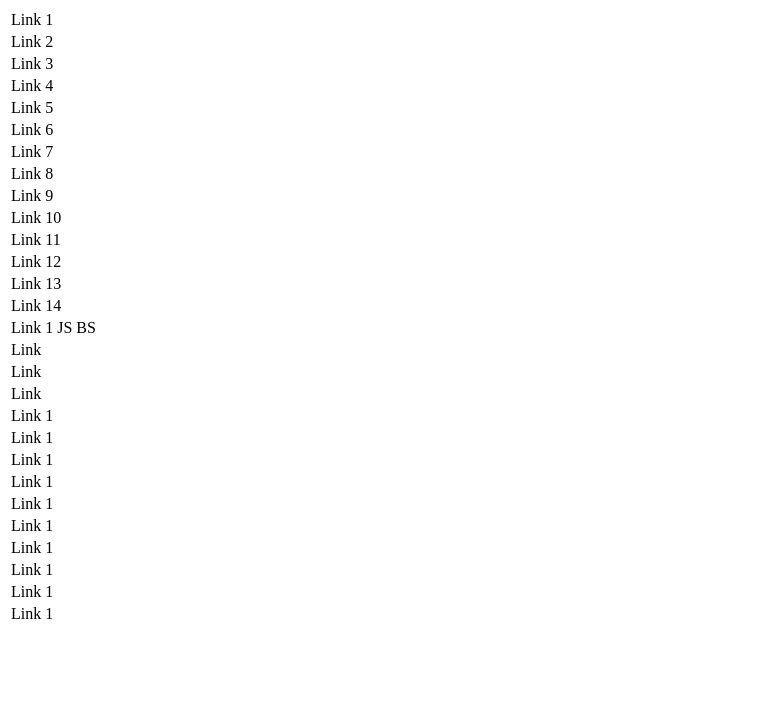
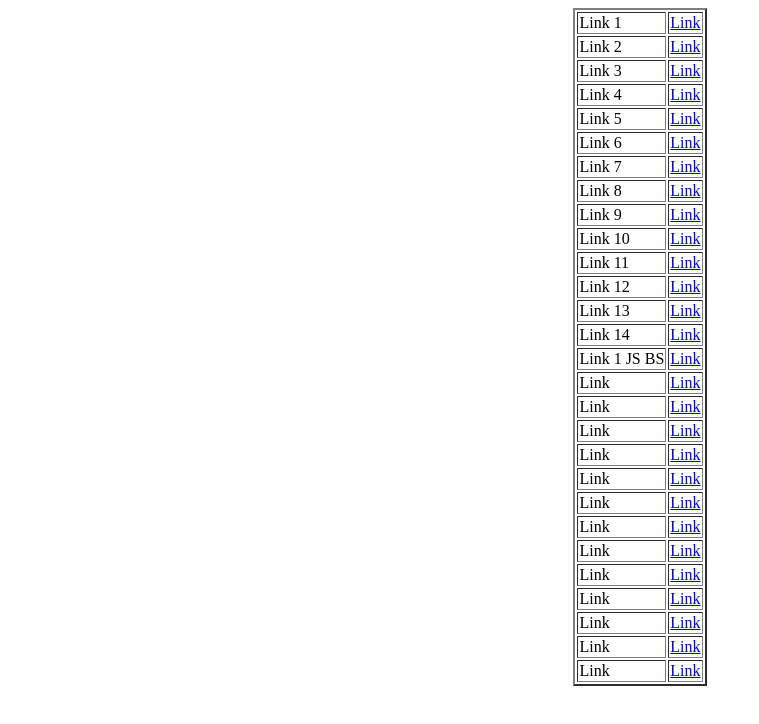
Before and after one commit to Swasthikreddy470/captain, a plain HTML site: page index.html in a window 1280 px wide. Shown: the whole page, without its empty margins (0-759 px from the left). Drawn offline with Linux system fonts and the light colour scheme.

Commit message:
Update index.html

```diff
--- a/index.html
+++ b/index.html
@@ -6,119 +6,121 @@
     <title>Document</title>
 </head>
 <body>
-    <table>
+    <center>
+        <table border="2">
             <tr>
                 <td>Link 1</td>
-            <td><a href="task1.html"></a></td>
+                <td><a href="task1.html">Link</a></td>
             </tr>
             <tr>
                 <td>Link 2</td>
-            <td><a href="task2.html"></a></td>
+                <td><a href="task2.html">Link</a></td>
             </tr>
             <tr>
                 <td>Link 3</td>
-            <td><a href="task3.html"></a></td>
+                <td><a href="task3.html">Link</a></td>
             </tr>
             <tr>
                 <td>Link 4</td>
-            <td><a href="task4.html"></a></td>
+                <td><a href="task4.html">Link</a></td>
             </tr>
             <tr>
                 <td>Link 5</td>
-            <td><a href="task5.html"></a></td>
+                <td><a href="task5.html">Link</a></td>
             </tr>
             <tr>
                 <td>Link 6</td>
-            <td><a href="task6.html"></a></td>
+                <td><a href="task6.html">Link</a></td>
             </tr>
             <tr>
                 <td>Link 7</td>
-            <td><a href="task7.html"></a></td>
+                <td><a href="task7.html">Link</a></td>
             </tr>
             <tr>
                 <td>Link 8</td>
-            <td><a href="task8.html"></a></td>
+                <td><a href="task8.html">Link</a></td>
             </tr>
             <tr>
                 <td>Link 9</td>
-            <td><a href="Task1.html"></a></td>
+                <td><a href="Task1.html">Link</a></td>
             </tr>
             <tr>
                 <td>Link 10</td>
-            <td><a href="Task2.html"></a></td>
+                <td><a href="Task2.html">Link</a></td>
             </tr>
             <tr>
                 <td>Link 11</td>
-            <td><a href="Task3.html"></a></td>
+                <td><a href="Task3.html">Link</a></td>
             </tr>
             <tr>
                 <td>Link 12</td>
-            <td><a href="Task4.html"></a></td>
+                <td><a href="Task4.html">Link</a></td>
             </tr>
             <tr>
                 <td>Link 13</td>
-            <td><a href="Task5.html"></a></td>
+                <td><a href="Task5.html">Link</a></td>
             </tr>
             <tr>
                 <td>Link 14</td>
-            <td><a href="Task6.html"></a></td>
+                <td><a href="Task6.html">Link</a></td>
             </tr>
             <tr>
                 <td>Link 1 JS BS</td>
-            <td><a href="bs1.html"></a></td>
+                <td><a href="bs1.html">Link</a></td>
             </tr>
             <tr>
                 <td>Link</td>
-            <td><a href="bs2.html"></a></td>
+                <td><a href="bs2.html">Link</a></td>
             </tr>
             <tr>
                 <td>Link</td>
-            <td><a href="bs3.html"></a></td>
+                <td><a href="bs3.html">Link</a></td>
             </tr>
             <tr>
                 <td>Link</td>
-            <td><a href="bs4.html"></a></td>
+                <td><a href="bs4.html">Link</a></td>
             </tr>
             <tr>
-            <td>Link 1</td>
-            <td><a href="bs5.html"></a></td>
+                <td>Link</td>
+                <td><a href="bs5.html">Link</a></td>
             </tr>
             <tr>
-            <td>Link 1</td>
-            <td><a href="bs6.html"></a></td>
+                <td>Link</td>
+                <td><a href="bs6.html">Link</a></td>
             </tr>
             <tr>
-            <td>Link 1</td>
-            <td><a href="js1.html"></a></td>
+                <td>Link</td>
+                <td><a href="js1.html">Link</a></td>
             </tr>
             <tr>
-            <td>Link 1</td>
-            <td><a href="js2.html"></a></td>
+                <td>Link</td>
+                <td><a href="js2.html">Link</a></td>
             </tr>
             <tr>
-            <td>Link 1</td>
-            <td><a href="js3.html"></a></td>
+                <td>Link</td>
+                <td><a href="js3.html">Link</a></td>
             </tr>
             <tr>
-            <td>Link 1</td>
-            <td><a href="js4.html"></a></td>
+                <td>Link</td>
+                <td><a href="js4.html">Link</a></td>
             </tr>
             <tr>
-            <td>Link 1</td>
-            <td><a href="js5.html"></a></td>
+                <td>Link</td>
+                <td><a href="js5.html">Link</a></td>
             </tr>
             <tr>
-            <td>Link 1</td>
-            <td><a href="js6.html"></a></td>
+                <td>Link</td>
+                <td><a href="js6.html">Link</a></td>
             </tr>
             <tr>
-            <td>Link 1</td>
-            <td><a href="js7.html"></a></td>
+                <td>Link</td>
+                <td><a href="js7.html">Link</a></td>
             </tr>
             <tr>
-            <td>Link 1</td>
-            <td><a href="js8.html"></a></td>
+                <td>Link</td>
+                <td><a href="js8.html">Link</a></td>
             </tr>
         </table>
+    </center>
 </body>
 </html>
```
Lines whose indentation alone changed are shown as unchanged.
